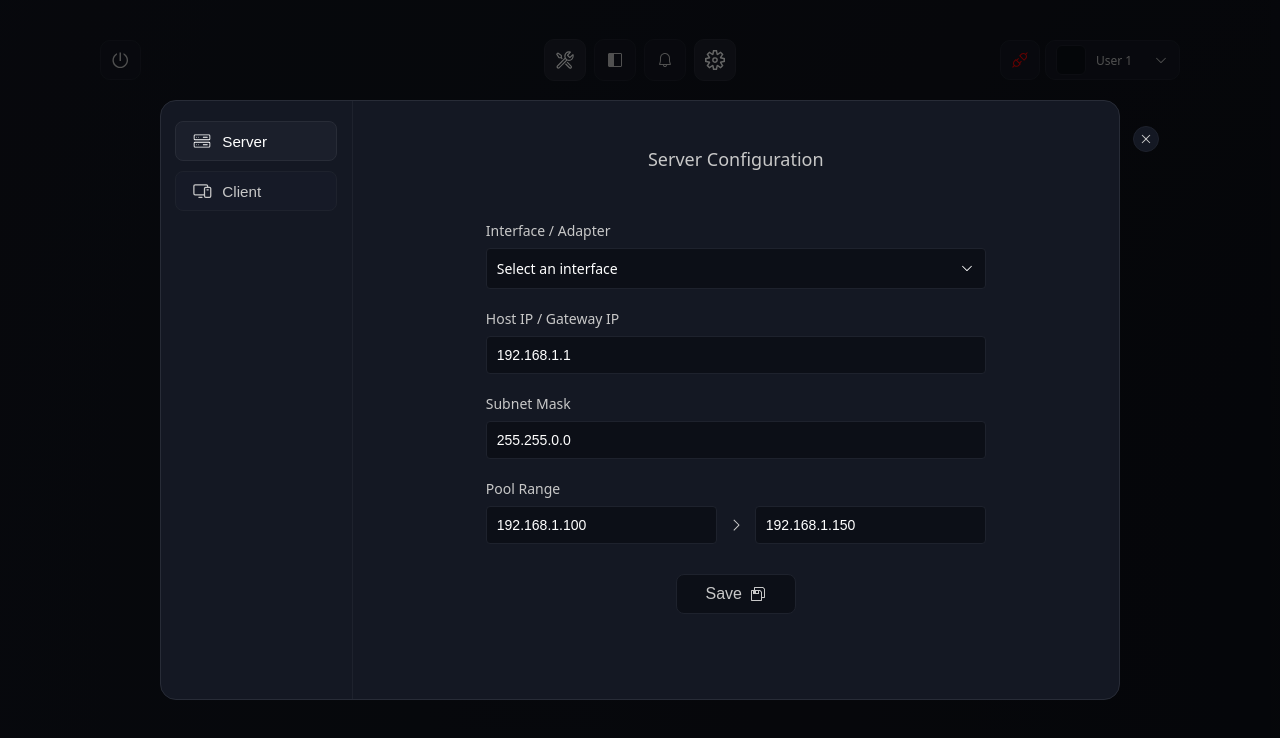
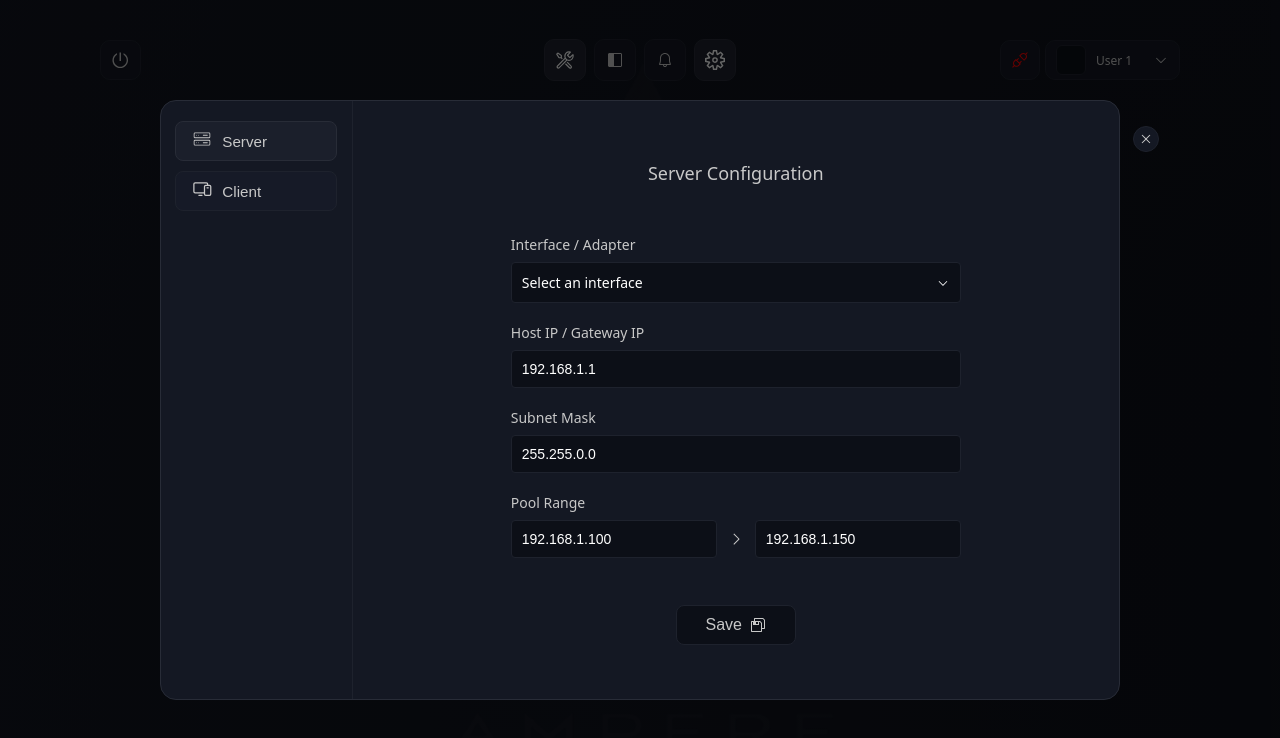
Before and after one commit to rayenomri123/flexevan, a React (Vite) app: page / in a window 1280 px wide. Both pictures are taken after a click on the button 715 px from the left and 60 px from the top of the page. Shown: the top 738 px of the page. Built offline with nearby package versions, Linux system fonts and the light colour scheme.

Commit message:
Fixing settings layout

```diff
--- a/src/App.css
+++ b/src/App.css
@@ -0,0 +1,20 @@
+.bg-container {
+  position: relative;
+  padding: 0 100px;
+  overflow: hidden;
+}
+
+.bg-container::before {
+  content: "";
+  position: absolute;
+  top: 0; left: 0; right: 0; bottom: 0;
+  background: url('./assets/logo.png') no-repeat;
+  background-size: 60%;
+  background-position: center 20px ;
+  opacity: 0.02;
+  z-index: -1;
+}
+
+.app-container {
+  position: relative;
+}
--- a/src/App.jsx
+++ b/src/App.jsx
@@ -3,8 +3,10 @@ import WinLayout from './Layout/WinLayout/WinLayout'
 
 const App = () => {
   return (
-    <div>
-      <WinLayout />
+    <div className='bg-container'>
+      <div className="app-container">
+        <WinLayout />
+      </div>
     </div>
   )
 }
--- a/src/Components/Settings/Settings.css
+++ b/src/Components/Settings/Settings.css
@@ -5,12 +5,11 @@
   border-radius: 16px;
   border: 1px solid var(--border-color-hover);
   display: flex;
-  flex-direction: row;
   overflow-y: auto;
   font-family: system-ui;
 }
 
-.settings-container-left{
+.settings-container-left {
   width: 20%;
   border-right: 1px solid var(--border-color);
   display: flex;
@@ -22,9 +21,8 @@
 
 .settings-container-left-btn-container {
   display: flex;
-  flex-direction: row;
   align-items: center;
-  min-width: 85%;
+  width: 85%;
   min-height: 40px;
   background-color: var(--bg-tertiary);
   padding: 0 16px;
@@ -33,53 +31,28 @@
   border: 1px solid var(--border-color);
   gap: 4px;
 }
-
-.settings-container-left-btn-container:hover {
-  background-color: var(--bg-quaternary);
-}
-
+.settings-container-left-btn-container:hover,
 .settings-container-left-btn-container.active {
   background-color: var(--bg-quaternary);
-  border: 1px solid var(--border-color-hover);
+  border-color: var(--border-color-hover);
 }
-
-.settings-container-left-btn-container.active .settings-container-left-icon {
-  color: var(--text-primary);
-}
-
-.settings-container-left-btn-container.active .settings-container-left-btn {
-  color: var(--text-primary);
-}
-
-.settings-container-left-icon{
+.settings-container-left-icon {
   color: var(--text-secondary);
-  display: flex;
-  align-items: center;
-  justify-content: center;
   font-size: 20px;
 }
-
-.settings-container-left-btn{
-  background-color: transparent;
+.settings-container-left-btn {
+  background: none;
   border: none;
   font-size: 0.95rem;
   color: var(--text-secondary);
 }
 
-.settings-container-right-server{
+.settings-container-right {
   width: 80%;
   display: flex;
   flex-direction: column;
   align-items: center;
-  justify-content: center;
-}
-
-.settings-container-right-client{
-  width: 80%;
-  display: flex;
-  flex-direction: column;
-  align-items: center;
-  justify-content: center;
+  padding: 60px 0;
 }
 
 .settings-container-title {
@@ -89,12 +62,20 @@
   text-align: center;
 }
 
+.conf-container {
+  min-width: 450px;
+  min-height: 450px;
+  display: flex;
+  flex-direction: column;
+}
+
 .dhcp-form {
   width: 100%;
   max-width: 500px;
   display: flex;
   flex-direction: column;
   gap: 20px;
+  flex: 1;
 }
 
 .form-group {
@@ -119,19 +100,15 @@
   border: 1px solid var(--border-color);
   border-radius: 4px;
   background-color: var(--bg-primary);
-  color: var(--text-primary);
-  font-size: 14px;
-
   display: flex;
   justify-content: space-between;
   align-items: center;
+  font-size: 14px;
+  color: var(--text-primary);
 }
 .custom-dropdown.open .dropdown-selected {
   border-color: var(--border-color-hover);
   background-color: var(--bg-tertiary);
-}
-.dropdown-icon {
-  font-size: 16px;
 }
 .dropdown-items {
   display: none;
@@ -152,27 +129,21 @@
 .dropdown-item {
   padding: 8px 10px;
   font-size: 14px;
+  background-color: var(--bg-secondary);
   color: var(--text-secondary);
-  background-color: var(--bg-secondary);
-  transition: all 0.2s ease;
 }
 .dropdown-item:hover {
   background-color: var(--bg-tertiary);
   color: var(--text-primary);
-}
-.dropdown-item.disabled {
-  color: var(--text-secondary);
-  cursor: default;
 }
 
 .form-group input {
   padding: 10px;
   border: 1px solid var(--border-color);
   border-radius: 4px;
+  color: var(--text-primary);
   background-color: var(--bg-primary);
-  color: var(--text-primary);
   font-size: 14px;
-  transition: border 0.2s, background-color 0.2s;
 }
 .form-group input:focus {
   outline: none;
@@ -189,8 +160,8 @@
   flex: 1;
 }
 .right-chevron {
+  font-size: 18px;
   color: var(--text-secondary);
-  font-size: 18px;
 }
 
 .save-button {
@@ -199,17 +170,15 @@
   justify-content: center;
   gap: 8px;
   font-size: 16px;
-  color: var(--icon-color);
   background-color: var(--bg-primary);
   border: 1px solid var(--border-color);
   padding: 10px 16px;
   width: 120px;
-  margin: 10px auto 0;
+  margin: auto auto 0 auto;
   border-radius: 8px;
   cursor: pointer;
-  transition: background-color 0.2s, color 0.2s, border 0.2s;
+  color: var(--icon-color);
 }
-
 .save-button:hover {
   background-color: var(--bg-tertiary);
   border-color: var(--border-color-hover);
@@ -222,17 +191,13 @@
   color: black;
 }
 
+
 .message-container {
   height: 20px;
 }
 .save-message {
   text-align: center;
   font-size: 0.8rem;
-  padding: 0;
 }
-.save-message.success {
-  color: var(--valid-color);
-}
-.save-message.error {
-  color: var(--invalid-color);
-}
+.save-message.success { color: var(--valid-color); }
+.save-message.error   { color: var(--invalid-color); }
--- a/src/Components/Settings/Settings.jsx
+++ b/src/Components/Settings/Settings.jsx
@@ -1,6 +1,6 @@
 import './Settings.css';
 import { VscChevronRight, VscChevronDown, VscChevronUp, VscSaveAll } from 'react-icons/vsc';
-import { CiServer,  } from 'react-icons/ci';
+import { CiServer } from 'react-icons/ci';
 import { PiDevices } from 'react-icons/pi';
 import { useState, useEffect, useRef } from 'react';
 
@@ -28,18 +28,10 @@ const Settings = () => {
       try {
         const interfacesData = await window.electronAPI.getNetworkInterfaces();
         setInterfaces(interfacesData);
-
         const settingsData = await window.electronAPI.getSettings();
-        if (settingsData) {
-          setSettings(settingsData);
-        }
+        if (settingsData) setSettings(settingsData);
       } catch (error) {
         console.error('Error fetching data:', error);
-        setInterfaces([
-          { name: 'eth0', address: '192.168.1.1' },
-          { name: 'Ethernet 1', address: '192.168.2.1' },
-          { name: 'Ethernet 2', address: '192.168.3.1' },
-        ]);
       } finally {
         setIsLoading(false);
       }
@@ -89,25 +81,31 @@ const Settings = () => {
   return (
     <div className='settings-container'>
       <div className="settings-container-left">
-      <div className={`settings-container-left-btn-container ${isSCOpen ? 'active' : ''}`} onClick={() => { setIsSCOpen(true); setIsCCOpen(false) }}>
-        <div className="settings-container-left-icon" >
-          <CiServer />
-        </div>
+        <div
+          className={`settings-container-left-btn-container ${isSCOpen ? 'active' : ''}`}
+          onClick={() => { setIsSCOpen(true); setIsCCOpen(false); }}
+        >
+          <div className="settings-container-left-icon"><CiServer /></div>
           <button className="settings-container-left-btn">Server</button>
         </div>
-      <div className={`settings-container-left-btn-container ${isCCOpen ? 'active' : ''}`} onClick={() => { setIsCCOpen(true); setIsSCOpen(false) }}>
-        <div className="settings-container-left-icon">
-          <PiDevices />
-        </div>
+        <div
+          className={`settings-container-left-btn-container ${isCCOpen ? 'active' : ''}`}
+          onClick={() => { setIsCCOpen(true); setIsSCOpen(false); }}
+        >
+          <div className="settings-container-left-icon"><PiDevices /></div>
           <button className="settings-container-left-btn">Client</button>
         </div>
+      </div>
 
+      <div className="settings-container-right">
+        <div className="settings-container-title">
+          {isSCOpen ? 'Server Configuration' : 'Client Configuration'}
         </div>
+
+        <div className="conf-container">
+          <form className="dhcp-form" onSubmit={handleSave}>
             {isSCOpen ? (
-    <div className="settings-container-right-server">
-        <div className="settings-container-title">Server Configuration</div>
-      <form className="dhcp-form" onSubmit={handleSave}>
-
+              <>
                 <div className="form-group" ref={dropdownRef}>
                   <label>Interface / Adapter</label>
                   <div
@@ -115,13 +113,13 @@ const Settings = () => {
                     onClick={() => !isLoading && setDropdownOpen(o => !o)}
                   >
                     <div className="dropdown-selected">
-              { isLoading
+                      {isLoading
                         ? 'Loading interfaces...'
-                : (selectedIface
+                        : selectedIface
                           ? `${selectedIface.name} (${selectedIface.address})`
-                    : 'Select an interface')
+                          : 'Select an interface'
                       }
-              {dropdownOpen ? <VscChevronUp className="dropdown-icon"/> : <VscChevronDown className="dropdown-icon"/>}
+                      {dropdownOpen ? <VscChevronUp className="dropdown-icon" /> : <VscChevronDown className="dropdown-icon" />}
                     </div>
                     <div className="dropdown-items">
                       {interfaces.map(iface => (
@@ -133,9 +131,6 @@ const Settings = () => {
                           {iface.name} ({iface.address})
                         </div>
                       ))}
-              {interfaces.length === 0 && !isLoading && (
-                <div className="dropdown-item disabled">No interfaces available</div>
-              )}
                     </div>
                   </div>
                 </div>
@@ -146,7 +141,6 @@ const Settings = () => {
                     type="text"
                     id="hostIp"
                     name="host_ip"
-            placeholder="e.g. 192.168.1.1"
                     value={settings.host_ip}
                     onChange={handleInputChange}
                   />
@@ -158,7 +152,6 @@ const Settings = () => {
                     type="text"
                     id="subnetMask"
                     name="subnet_mask"
-            placeholder="e.g. 255.255.255.0"
                     value={settings.subnet_mask}
                     onChange={handleInputChange}
                   />
@@ -171,7 +164,6 @@ const Settings = () => {
                       type="text"
                       id="poolStart"
                       name="pool_start"
-              placeholder="e.g. 192.168.1.100"
                       value={settings.pool_start}
                       onChange={handleInputChange}
                     />
@@ -180,12 +172,24 @@ const Settings = () => {
                       type="text"
                       id="poolEnd"
                       name="pool_end"
-              placeholder="e.g. 192.168.1.150"
                       value={settings.pool_end}
                       onChange={handleInputChange}
                     />
                   </div>
                 </div>
+              </>
+            ) : (
+              <div className="form-group">
+                <label htmlFor="logic_ad">Logical Address</label>
+                <input
+                  type="text"
+                  id="logic_ad"
+                  name="logic_ad"
+                  value={settings.logic_ad}
+                  onChange={handleInputChange}
+                />
+              </div>
+            )}
 
             <button type="submit" className="save-button">
               Save <VscSaveAll />
@@ -198,33 +202,7 @@ const Settings = () => {
             </div>
           </form>
         </div>
-      ) : (
-        <div className="settings-container-right-client">
-          <div className="settings-container-title">Client Configuration</div>
-          <form className="dhcp-form" onSubmit={handleSave}>
-            <div className="form-group">
-              <label htmlFor="hostIp">Logical Address</label>
-              <input
-                type="text"
-                id="hostIp"
-                name="logic_ad"
-                value={settings.logic_ad}
-                onChange={handleInputChange}
-                placeholder="e.g. 0x00405F10"
-              />
       </div>
-              <button type="submit" className="save-button">
-                Save <VscSaveAll />
-              </button>
-
-              <div className="message-container">
-                {message && (
-                  <div className={`save-message ${messageType}`}>{message}</div>
-                )}
-              </div>
-          </form>
-        </div>
-      )}
     </div>
   );
 };
--- a/src/index.css
+++ b/src/index.css
@@ -22,7 +22,6 @@
 
 body {
     margin: 0;
-    padding: 0 100px;
 
     *:focus {
         outline: none;
```
Also changed, not shown: src/assets/logo45.png (added). Lines whose indentation alone changed are shown as unchanged.
